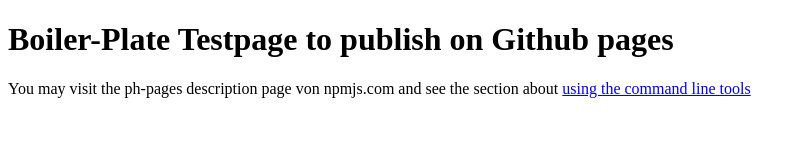
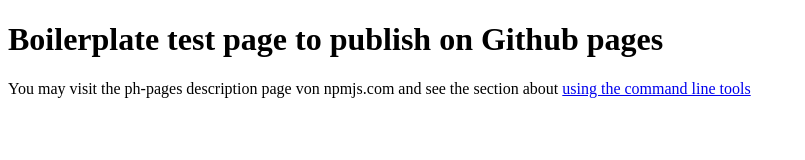
Before and after one commit to FbW-E05-1/gh-pages-test, a plain HTML site: page index.html in a window 1280 px wide. Shown: the whole page, without its empty margins (0-805 px from the left). Drawn offline with Linux system fonts and the light colour scheme.

```diff
--- a/index.html
+++ b/index.html
@@ -7,7 +7,7 @@
     <title>GitHub-Pages Test</title>
 </head>
 <body>
-    <h1>Boiler-Plate Testpage to publish on Github pages</h1>
+    <h1>Boilerplate test page to publish on Github pages</h1>
     <p>You may visit the ph-pages description page von npmjs.com and see the section about <a href="https://www.npmjs.com/package/gh-pages#command-line-utility">using the command line tools</a></p>
 </body>
 </html>
```
Also changed, not shown: 1 other file.
